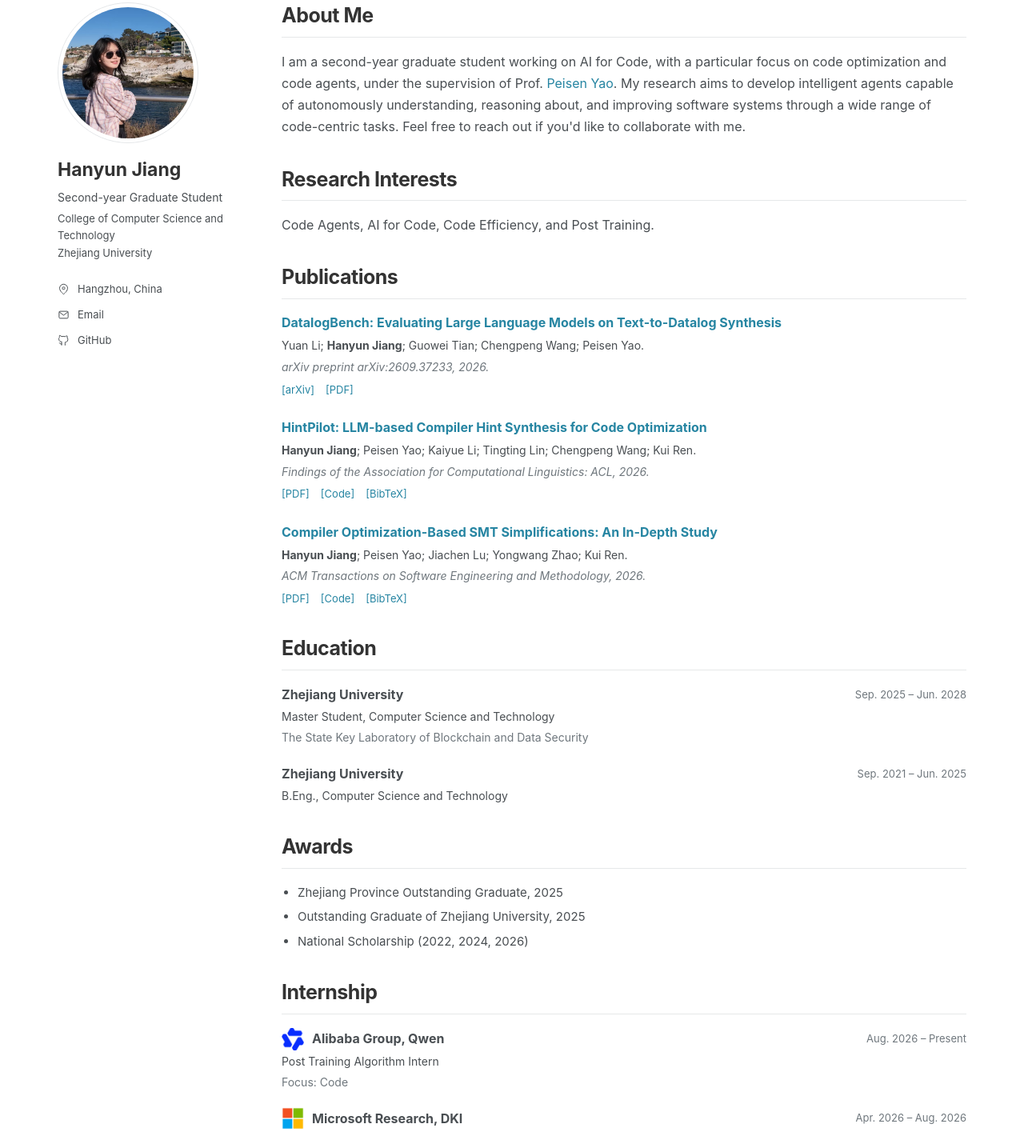
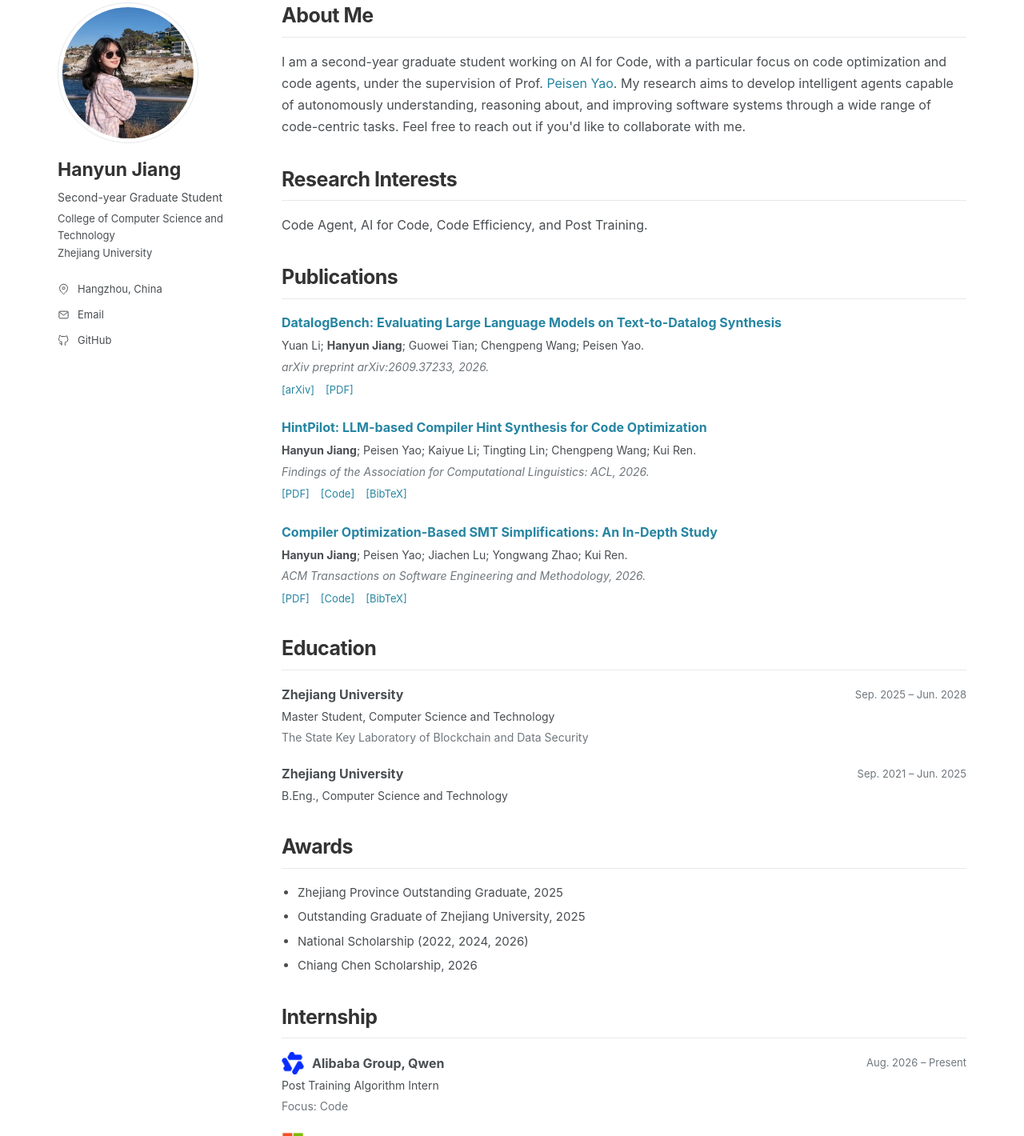
Before and after one commit to hanyunjiang666/hanyunjiang666.github.io, a plain HTML site: page index.html in a window 1280 px wide. Shown: the part 118-1538 px from the top of the page at 80% size. Drawn offline with Linux system fonts and the light colour scheme; some packages are replaced by stand-ins of ours; a script that the page names is missing.

Commit message:
Update research interest and add 2026 Chiang Chen Scholarship

```diff
--- a/index.html
+++ b/index.html
@@ -188,7 +188,7 @@
 
       <section id="research">
         <h2>Research Interests</h2>
-        <p>Code Agents, AI for Code, Code Efficiency, and Post Training.</p>
+        <p>Code Agent, AI for Code, Code Efficiency, and Post Training.</p>
       </section>
 
       <!-- <section id="projects">
@@ -264,6 +264,7 @@
             <li>Zhejiang Province Outstanding Graduate, 2025</li>
             <li>Outstanding Graduate of Zhejiang University, 2025</li>
             <li>National Scholarship (2022, 2024, 2026)</li>
+            <li>Chiang Chen Scholarship, 2026</li>
           </ul>
         </div>
       </section>
```
